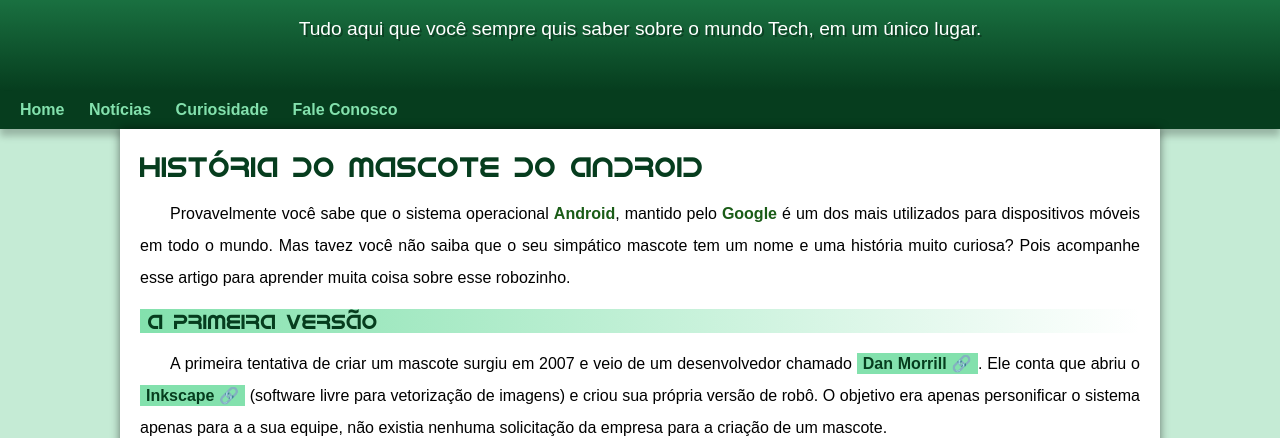
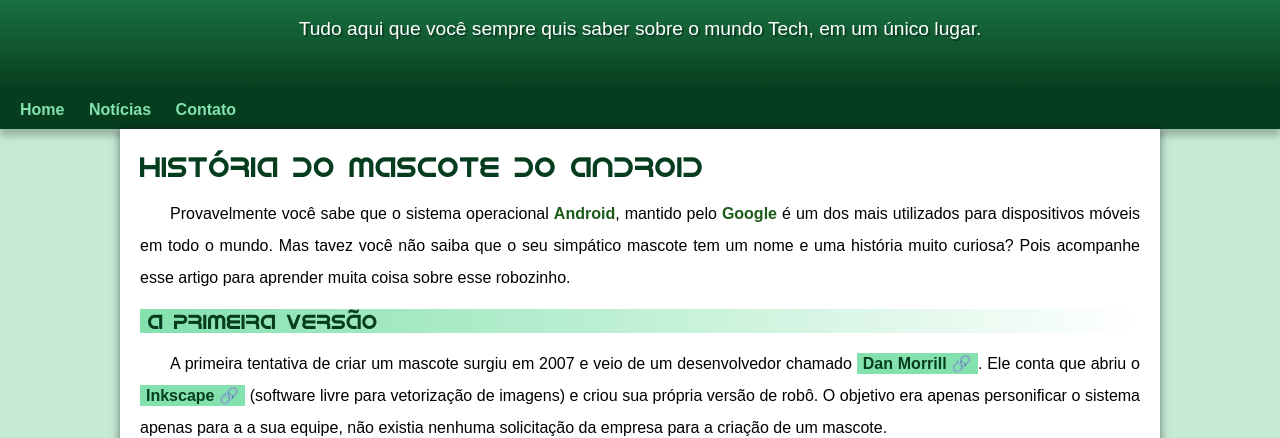
Before and after one commit to VicenteQuinto/projetoandroid, a plain HTML site: page index.html in a window 1280 px wide. Shown: the part 99-537 px from the top of the page. Drawn offline with Linux system fonts and the light colour scheme.

Commit message:
Problema de padding corrigido

```diff
--- a/index.html
+++ b/index.html
@@ -15,8 +15,7 @@
     <nav>
         <a href="">Home</a>
         <a href="">Notícias</a>
-        <a href="">Curiosidade</a>
-        <a href="">Fale Conosco</a>
+        <a href="">Contato</a>
     </nav>
     <main>
         <article>
--- a/style/style.css
+++ b/style/style.css
@@ -70,7 +70,7 @@ header>p {
     color: var(--cor6);
     max-width: 700px;
     margin: auto;
-    margin-bottom: 20px;
+    padding-bottom: 50px;
     padding-right: 10px;
     padding-left: 10px;
     text-shadow: 2px 2px 0px rgba(0, 0, 0, 0.315);
```
